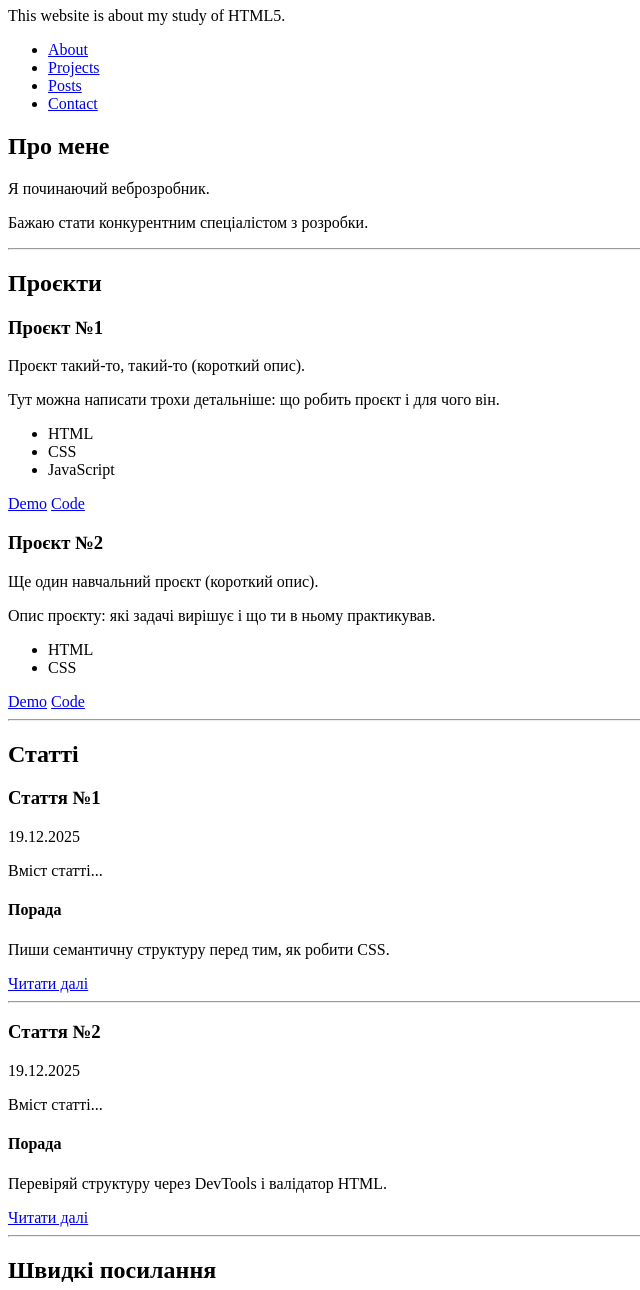
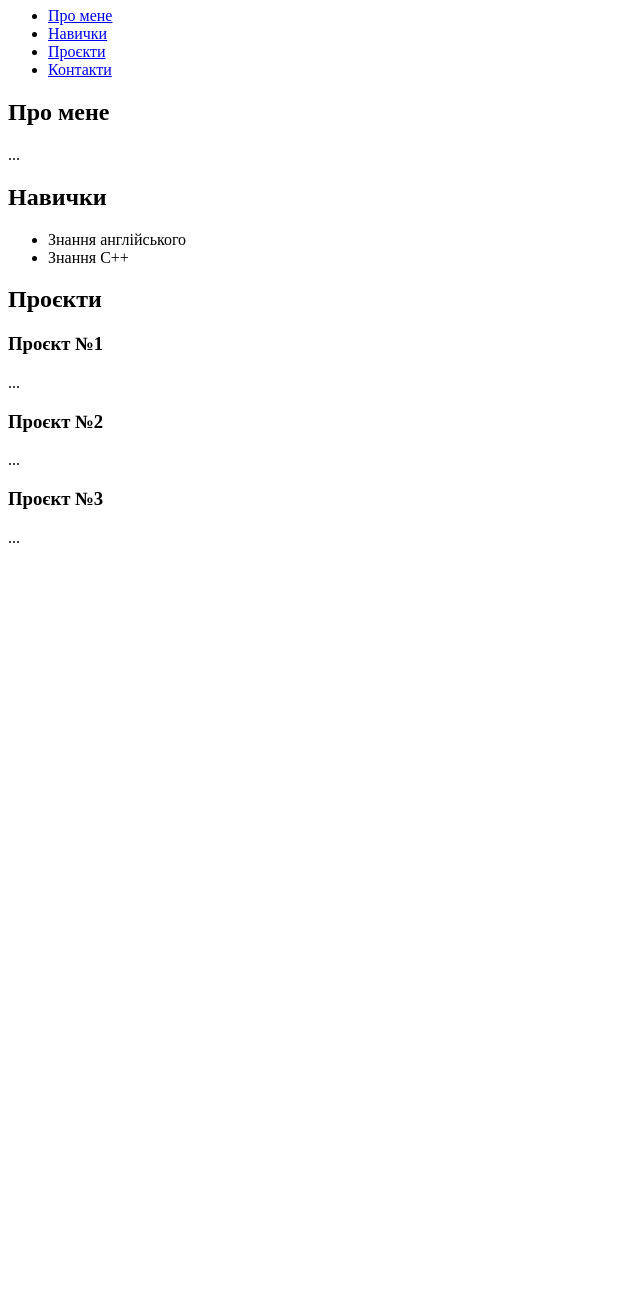
Before and after one commit to edgespot-ua/HTML-STUDY-, a plain HTML site: page index.html in a window 1280 px wide. Shown: the part 73-1363 px from the top of the page, without its empty margins (0-640 px from the left). After the commit the page ends 800 px from the top, so only its background shows below. Drawn offline with Linux system fonts and the light colour scheme.

Commit message:
new homework

```diff
--- a/index.html
+++ b/index.html
@@ -1,155 +1,60 @@
 <!DOCTYPE html>
 <html lang="uk">
 <head>
-  <meta charset="UTF-8" />
-  <meta name="viewport" content="width=device-width, initial-scale=1.0" />
-  <title>HTML5 STUDY</title>
+  <meta charset="UTF-8">
+  <meta name="viewport" content="width=device-width, initial-scale=1.0">
+  <title>My Web3</title>
 </head>
+<body>
 
-<body>
 <header>
-    <h1>My Web Journey</h1>
-    <p>This website is about my study of HTML5.</p>
-
-    <nav aria-label="Головне меню">
+  <h1>Портфоліо Симоненко Дмитро</h1>
+  <nav>
     <ul>
-        <li><a href="#about">About</a></li>
-        <li><a href="#projects">Projects</a></li>
-        <li><a href="#posts">Posts</a></li>
-        <li><a href="#contact">Contact</a></li>
+      <li><a href="#about">Про мене</a></li>
+      <li><a href="#skeals">Навички</a></li>
+      <li><a href="#projects">Проєкти</a></li>
+      <li><a href="#contact">Контакти</a></li>
     </ul>
   </nav>
 </header>
 
+
 <main>
  <section id="about">
   <h2>Про мене</h2>
-      <p>Я починаючий веброзробник.</p>
-      <p>Бажаю стати конкурентним спеціалістом з розробки.</p>
+  <p>...</p>
  </section>
 
-    <hr />
+ <section id="skeals">
+   <h2>Навички</h2>
+     <ul>
+      <li>Знання англійського</li>
+      <li>Знання С++</li>
+     </ul>
+ </section>
 
  <section id="projects">
   <h2>Проєкти</h2>
 
   <article>
-        <header>
     <h3>Проєкт №1</h3>
-          <p>Проєкт такий-то, такий-то (короткий опис).</p>
-        </header>
-
-        <p>Тут можна написати трохи детальніше: що робить проєкт і для чого він.</p>
-
-        <ul>
-          <li>HTML</li>
-          <li>CSS</li>
-          <li>JavaScript</li>
-        </ul>
-
-        <footer>
-          <a href="#">Demo</a>
-          <a href="#">Code</a>
-        </footer>
+    <p>...</p>
   </article>
-
+<!-------------->
   <article>
-        <header>
  <h3>Проєкт №2</h3>
-          <p>Ще один навчальний проєкт (короткий опис).</p>
-        </header>
-
-        <p>Опис проєкту: які задачі вирішує і що ти в ньому практикував.</p>
-
-        <ul>
-          <li>HTML</li>
-          <li>CSS</li>
-        </ul>
-
-        <footer>
-          <a href="#">Demo</a>
-          <a href="#">Code</a>
-        </footer>
+ <p>...</p>
   </article>
-    </section>
-
-    <hr />
-
-    <section id="posts">
-      <h2>Статті</h2>
-
+  <!-------------->
   <article>
-        <header>
-          <h3>Стаття №1</h3>
-          <p><time datetime="2025-12-19">19.12.2025</time></p>
-        </header>
-
-        <p>Вміст статті...</p>
-
-        <aside>
-          <h4>Порада</h4>
-          <p>Пиши семантичну структуру перед тим, як робити CSS.</p>
-        </aside>
-
-        <footer>
-          <a href="#">Читати далі</a>
-        </footer>
+ <h3>Проєкт №3</h3>
+ <p>...</p>
   </article>
-
-      <hr />
-
-      <article>
-        <header>
-          <h3>Стаття №2</h3>
-          <p><time datetime="2025-12-19">19.12.2025</time></p>
-        </header>
-
-        <p>Вміст статті...</p>
-
-        <aside>
-          <h4>Порада</h4>
-          <p>Перевіряй структуру через DevTools і валідатор HTML.</p>
-        </aside>
-
-        <footer>
-          <a href="#">Читати далі</a>
-        </footer>
-      </article>
-    </section>
-
-    <hr />
-
-    <aside>
-      <h2>Швидкі посилання</h2>
-
-      <nav aria-label="Швидкі посилання">
-        <ul>
-          <li><a href="#">GitHub</a></li>
-          <li><a href="#">Roadmap</a></li>
-          <li><a href="#">Улюблені ресурси</a></li>
-          <li><a href="#">План на тиждень</a></li>
-        </ul>
-      </nav>
-    </aside>
-
-    <hr />
-
-    <section id="contact">
-      <h2>Contact information</h2>
-      <p>Email: <a href="mailto:dmytrosymonenko@gmail.com">dmytrosymonenko@gmail.com</a></p>
-      <p>Phone: <a href="tel:+4954534533">+49 545 34533</a></p>
 </section>
 </main>
 
-  <footer>
-    <nav aria-label="Меню в підвалі">
-      <ul>
-        <li><a href="#">Політика</a></li>
-        <li><a href="#">Умови</a></li>
-      </ul>
-    </nav>
 
-    <p>© 2025 by Symonenko Dmytro</p>
-  </footer>
+
 </body>
 </html>
```
Lines whose indentation alone changed are shown as unchanged.
